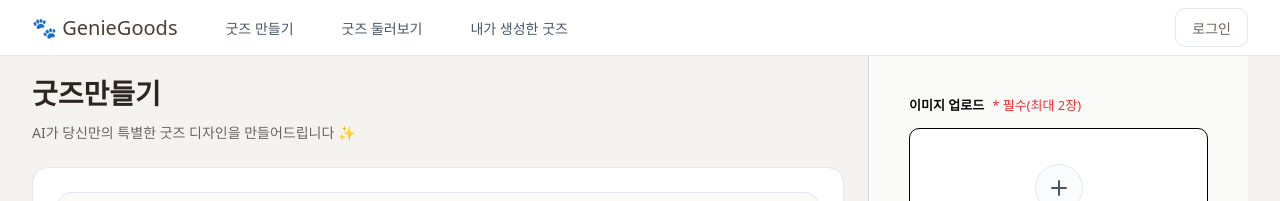
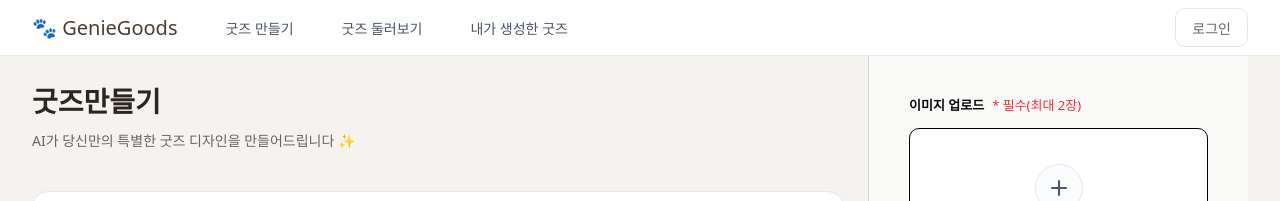
Before and after one commit to 2025-SMHRD-IS-GAI-1/geniegoods-front1, a React app: page /create in a window 1280 px wide. Shown: the top 201 px of the page. Built offline with nearby package versions, Linux system fonts and the light colour scheme; no server answers; the HTML template or start-up script is replaced by a standard one.

Commit message:
굿즈만들기페이지 레이아웃정렬

```diff
--- a/src/pages/CreatePage.jsx
+++ b/src/pages/CreatePage.jsx
@@ -323,7 +323,7 @@ export default function CreatePage() {
           {/* 왼쪽 메인 영역 */}
         <div className="flex-1 overflow-hidden mt-0">
             {/* 제목 섹션 */}
-            <div className="mb-6 mt-4">
+            <div className="mb-10 mt-6">
               <h1 className="text-[28px] font-bold text-[#2d2520] leading-[42px] mb-2">
                 굿즈만들기
               </h1>
@@ -335,7 +335,7 @@ export default function CreatePage() {
             {/* 메인 카드 */}
             <div className="bg-white border border-[#e5e7eb] rounded-[16px] shadow-lg p-6">
               {/* 이미지 업로드 영역 */}
-             <div className="bg-gradient-to-b from-[#fafaf8] to-[#f5f0eb] border border-[#e2e8f0] rounded-[14px] h-[360px] flex items-center justify-center mb-5 relative overflow-hidden">
+             <div className="bg-gradient-to-b from-[#fafaf8] to-[#f5f0eb] border border-[#e2e8f0] rounded-[14px] h-[360px] flex items-center justify-center mb-8 relative overflow-hidden">
                 {resultImage ? (
                   <img
                     src={resultImage}
@@ -369,7 +369,7 @@ export default function CreatePage() {
                   value={description}
                   onChange={(e) => setDescription(e.target.value)}
                   placeholder="예: 귀여운 강아지가 있는 파스텔톤 키링 디자인을 만들어주세요"
-                className="w-full h-[90px] bg-transparent border-none outline-none resize-none text-[15px] text-[#99a1af] placeholder:text-[#99a1af] leading-[24.375px]"
+                className="w-full h-[90px] bg-transparent border-none outline-none resize-none text-[15px] text-[#4b5563] placeholder:text-[#99a1af] leading-[24.375px]"
                 />
                 <div className="border-t border-[#e2e8f0] pt-3 flex items-center justify-end">
                   <button
@@ -386,7 +386,7 @@ export default function CreatePage() {
                         selectedOption.category === "" ||
                         uploadedImages.length === 0
                           ? "bg-[#f1f3f5] text-black opacity-70 cursor-default"
-                          : "bg-[#007bff] text-white hover:shadow-md cursor-pointer"
+                          : "bg-[#b08c6f] text-white hover:shadow-md cursor-pointer"
                       }
                     `}
                   >
@@ -398,7 +398,7 @@ export default function CreatePage() {
           </div>
 
           {/* 오른쪽 사이드바 */}
-         <div className="w-[380px] min-h-full bg-[#fafaf8] border-l border-[#d1d5dc] p-10 flex flex-col gap-2">
+         <div className="w-[380px] min-h-full bg-[#fafaf8] border-l border-[#d1d5dc] p-10 flex flex-col gap-4">
             <div>
               <div className="flex items-center gap-2 mb-3">
                 <h3 className="text-[13px] font-bold text-[#0a0a0a]">
```
